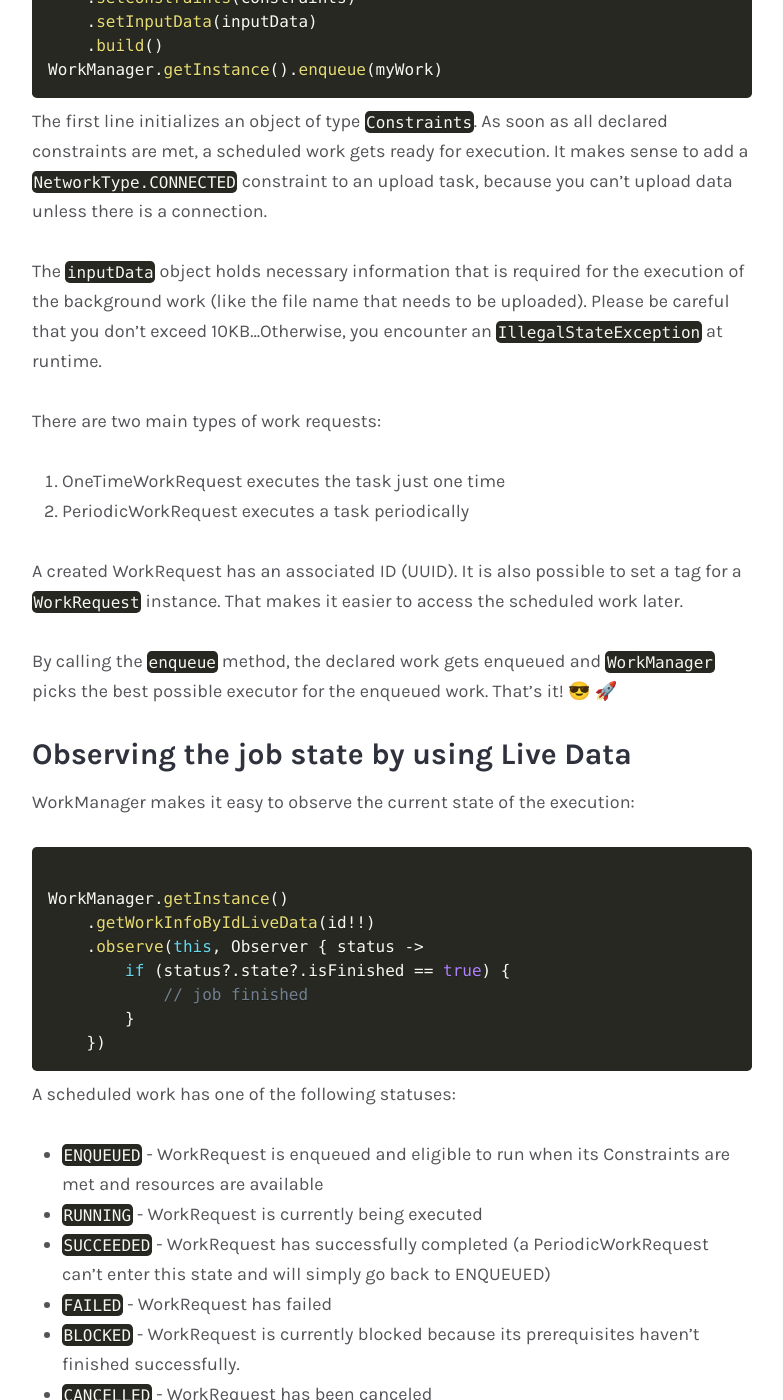
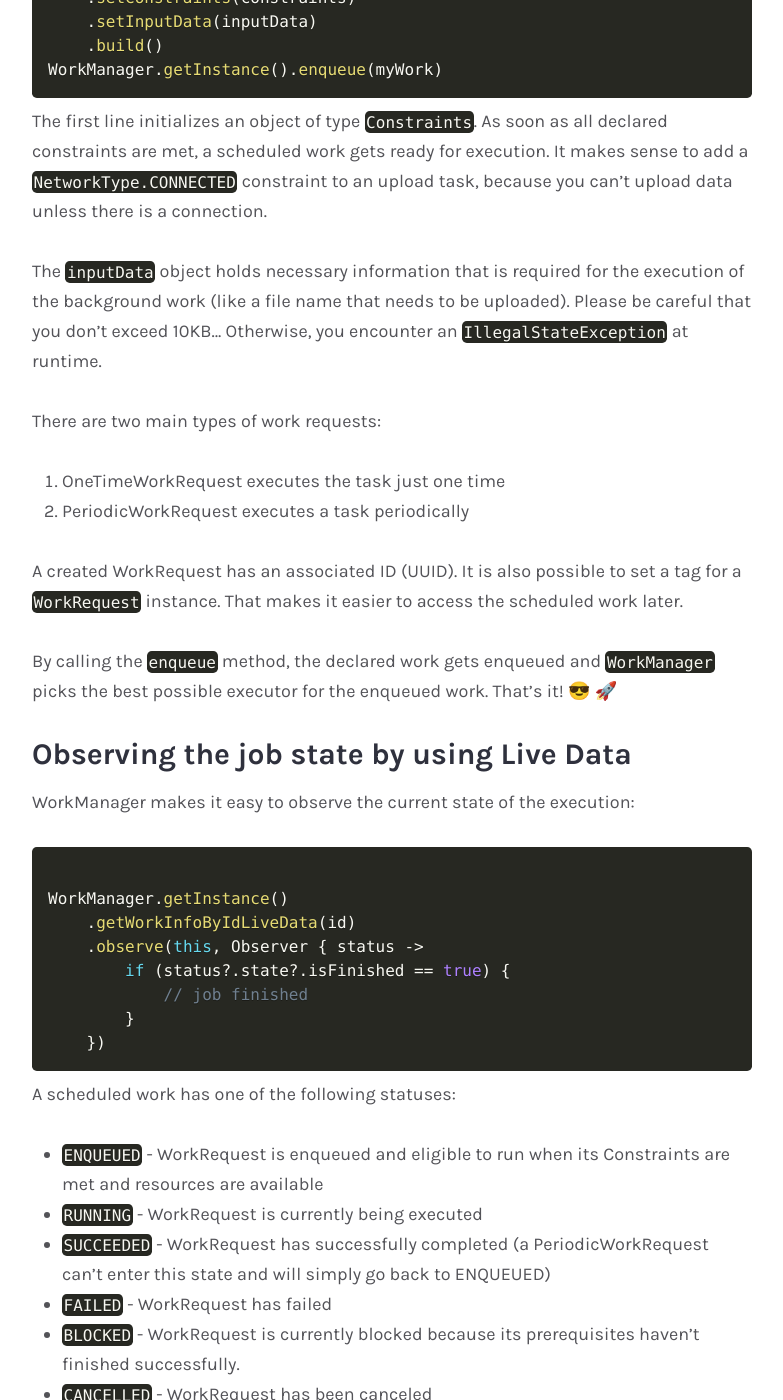
Before and after one commit to andreasschrade/andreasschrade.github.com, a Jekyll site: the page built from _posts/2019-01-06-android-how-to-workmanager.md, in a window 1280 px wide and 1400 px high, scrolled down 5081 px. Shown: the whole window, without its empty margins (248-1031 px from the left). Built offline with Jekyll 4.4.1, drawn with Linux system fonts in a browser that asks for light colours; emoji names are drawn with the system emoji font; some web fonts are replaced; comment, search, counter and statistics services are not loaded; some of the changed text lies outside the part shown.

Commit message:
improve article about workmanager

```diff
--- a/_posts/2019-01-06-android-how-to-workmanager.md
+++ b/_posts/2019-01-06-android-how-to-workmanager.md
@@ -151,7 +151,7 @@
 The first line initializes an object of type `Constraints`. As soon as all declared constraints are met, a scheduled work gets ready for execution.
 It makes sense to add a `NetworkType.CONNECTED` constraint to an upload task, because you can't upload data unless there is a connection.
 
-The `inputData` object holds necessary information that is required for the execution of the background work (like the file name that needs to be uploaded). Please be careful that you don't exceed 10KB...Otherwise, you encounter an `IllegalStateException` at runtime.
+The `inputData` object holds necessary information that is required for the execution of the background work (like a file name that needs to be uploaded). Please be careful that you don't exceed 10KB... Otherwise, you encounter an `IllegalStateException` at runtime.
 
 There are two main types of work requests:
 1. OneTimeWorkRequest executes the task just one time
@@ -168,7 +168,7 @@
 
 <pre><code class="language-kotlin">
 WorkManager.getInstance()
-	.getWorkInfoByIdLiveData(id!!)
+	.getWorkInfoByIdLiveData(id)
 	.observe(this, Observer { status ->
 	    if (status?.state?.isFinished == true) {
 	        // job finished
@@ -274,6 +274,6 @@
 The _vertical axis_ represents the timing: Is it necessary that the work will be executed at an exact time or can it be deferred?
 
 WorkManager is on the lower right: guaranteed execution and deferrable.
-`Job Scheduler`, `Firebase JobDispatcher` and the combination of `AlarmManager` with `Broadcast receivers` fall into the same category.
+`Job Scheduler` and `Firebase JobDispatcher` fall into the same category.
 
 RxJava, Kotlin Coroutines and normal ThreadPools fall into the opposite category on the left side
```
